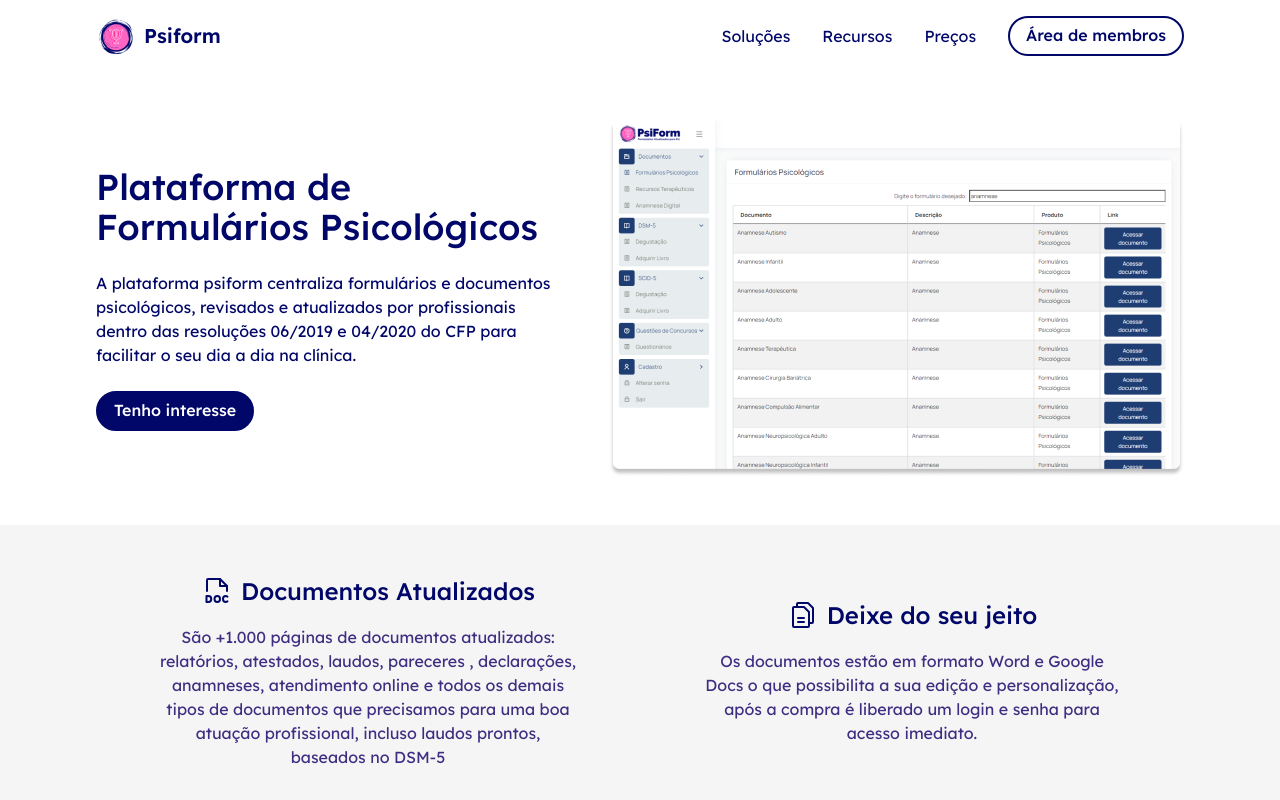
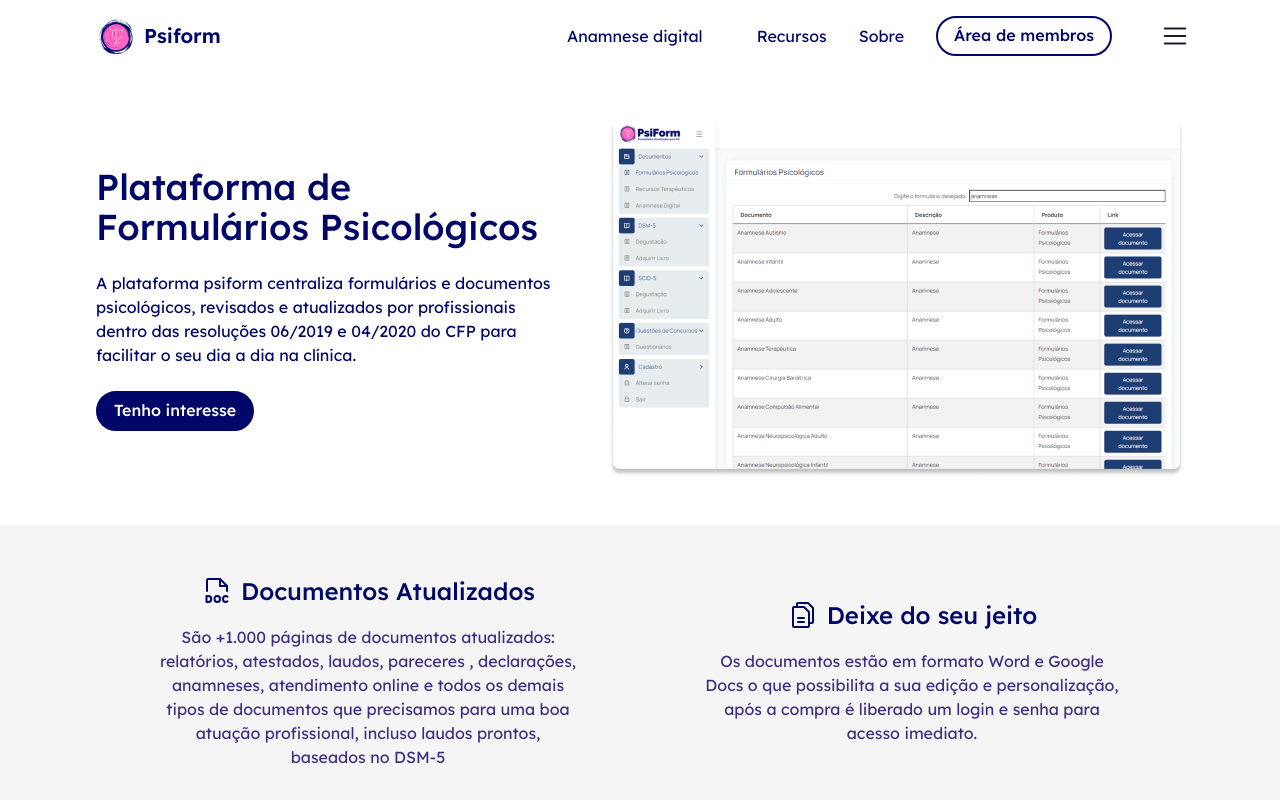
Before and after one commit to izaiasmorais/psiform, a React (Vite) app: page / in a window 1280 px wide. Shown: the top 800 px of the page. Built offline with nearby package versions, Linux system fonts and the light colour scheme.

Commit message:
chore: landing page completed

```diff
--- a/src/App.tsx
+++ b/src/App.tsx
@@ -1,4 +1,5 @@
 import { About } from "./components/About";
+import { Footer } from "./components/Footer";
 import { Forms } from "./components/Forms";
 import { Header } from "./components/Header";
 import { Main } from "./components/Main";
@@ -16,6 +17,7 @@
 			<Reports />
 			<About />
 			<Pricing />
+			<Footer />
 		</>
 	);
 }
--- a/src/components/About.tsx
+++ b/src/components/About.tsx
@@ -13,6 +13,8 @@
 				w="full"
 				py="3rem"
 				direction="column"
+				id="about"
+				textAlign="center"
 			>
 				<GTitle title="Sobre a plataforma de formulários" />
 
--- /dev/null
+++ b/src/components/Footer.tsx
@@ -0,0 +1,40 @@
+import { Flex, Link, Text } from "@chakra-ui/react";
+import { ArrowFatUp, InstagramLogo, Users, WhatsappLogo } from "phosphor-react";
+import { Layout } from "./Layout";
+import { PsiformLogo } from "./PsiformLogo";
+
+export function Footer() {
+	return (
+		<Flex bg="blue.900">
+			<Layout>
+				<Flex
+					w="full"
+					py="3rem"
+					color="white"
+					justify="space-between"
+					align="center"
+				>
+					<Flex direction="column" gap="1rem">
+						<PsiformLogo isWhite />
+						<Text>2022 © Psiform • Todos os direitos reservados</Text>
+					</Flex>
+
+					<Flex gap="1.5rem" align="center">
+						<Link href="https://acesso.psiform.com.br/logar">
+							<Users size={32} />
+						</Link>
+						<Link href="https://www.instagram.com/psi.form/">
+							<InstagramLogo size={32} />
+						</Link>
+						<Link href="https://api.whatsapp.com/send?1=pt_BR&phone=5511992367278">
+							<WhatsappLogo size={32} />
+						</Link>
+						<Link href="#header">
+							<ArrowFatUp size={32} />
+						</Link>
+					</Flex>
+				</Flex>
+			</Layout>
+		</Flex>
+	);
+}
--- a/src/components/Forms.tsx
+++ b/src/components/Forms.tsx
@@ -12,6 +12,7 @@
 				align="center"
 				justify="center"
 				direction="column"
+				id="resources"
 			>
 				<GTitle title="Formulários Psicológicos Atualizadoss" />
 
--- a/src/components/GButton.tsx
+++ b/src/components/GButton.tsx
@@ -8,6 +8,7 @@
 
 export function GButton({ text, isWhite, link, ...rest }: GButtonProps) {
 	return (
+		<Link href={link} textDecoration="none !important" display="block" w="full">
 			<Button
 				fontWeight={500}
 				borderRadius="50px"
@@ -21,9 +22,8 @@
 				}}
 				{...rest}
 			>
-			<Link href={link} textDecoration="none !important">
 				{text}
+			</Button>
 		</Link>
-		</Button>
 	);
 }
--- a/src/components/Header.tsx
+++ b/src/components/Header.tsx
@@ -1,6 +1,9 @@
-import { Flex, Image, Link, Text } from "@chakra-ui/react";
+import { Flex, Link, Text } from "@chakra-ui/react";
+import { CaretDown } from "phosphor-react";
 import { GButton } from "./GButton";
+import { HeaderMenu } from "./HeaderMenu";
 import { Layout } from "./Layout";
+import { PsiformLogo } from "./PsiformLogo";
 
 export function Header() {
 	return (
@@ -11,23 +14,21 @@
 				justify="space-between"
 				w="100%"
 				py="1rem"
+				id="header"
 			>
-				<Flex alignItems="center" gap=".5rem">
-					<Image src="/psiform.png" alt="Formulários Psicológicos" />
-					<Text as="h1" fontSize="1.25rem" fontWeight={600}>
-						Psiform
-					</Text>
-				</Flex>
+				<PsiformLogo />
 				<Flex as="nav" alignItems="center" gap="2rem">
-					<Text>Soluções</Text>
-					<Text>Recursos</Text>
-					<Link href="#price">Preços</Link>
-
+					<Link href="https://psiform.com.br/digital/" w="full">
+						Anamnese digital
+					</Link>
+					<Link href="#resources">Recursos</Link>
+					<Link href="#about">Sobre</Link>
 					<GButton
 						isWhite
 						text="Área de membros"
 						link="https://acesso.psiform.com.br/logar"
 					/>
+					<HeaderMenu />
 				</Flex>
 			</Flex>
 		</Layout>
--- /dev/null
+++ b/src/components/HeaderMenu.tsx
@@ -0,0 +1,65 @@
+import {
+	Button,
+	Flex,
+	Link,
+	Menu,
+	MenuButton,
+	MenuItem,
+	MenuList,
+} from "@chakra-ui/react";
+import { List } from "phosphor-react";
+import { GButton } from "./GButton";
+
+export function HeaderMenu() {
+	return (
+		<Menu>
+			<MenuButton
+				as={Button}
+				bg="transparent"
+				_focus={{ bg: "transparent" }}
+				_hover={{ bg: "transparent" }}
+				_active={{ bg: "transparent" }}
+			>
+				<List size={30} />
+			</MenuButton>
+
+			<MenuList bg="white" border="none" px="2" py="4" borderRadius="1rem">
+				<MenuItem _focus={{ bg: "transparent" }} bg="transparent" mb="1">
+					<Link
+						w="100%"
+						textDecoration="none"
+						fontSize="1rem"
+						href="https://psiform.com.br/digital/"
+					>
+						Anamnese digital
+					</Link>
+				</MenuItem>
+
+				<MenuItem mb="1" bg="transparent">
+					<Link
+						w="100%"
+						textDecoration="none"
+						fontSize="1rem"
+						href="#resources"
+					>
+						Recursos
+					</Link>
+				</MenuItem>
+
+				<MenuItem mb="1" bg="transparent">
+					<Link w="100%" textDecoration="none" fontSize="1rem" href="#about">
+						Sobre
+					</Link>
+				</MenuItem>
+
+				<Flex p="2">
+					<GButton
+						link="https://acesso.psiform.com.br/logar"
+						isWhite={false}
+						text="Área de membros"
+					/>
+				</Flex>
+			</MenuList>
+		</Menu>
+	);
+}
--- a/src/components/Main.tsx
+++ b/src/components/Main.tsx
@@ -18,6 +18,7 @@
 						na clínica.
 					</Text>
 					<GButton
+						link="https://pay.hotmart.com/O54058716T?checkoutMode=10"
 						isWhite={false}
 						text="Tenho interesse"
 						maxWidth="max-content"
--- a/src/components/Pricing.tsx
+++ b/src/components/Pricing.tsx
@@ -8,7 +8,7 @@
 
 	return (
 		<Layout>
-			<Flex w="full" align="center" justify="center" gap="3rem" mb="10rem">
+			<Flex w="full" align="center" justify="center" gap="3rem" mb="3rem">
 				<Flex
 					direction="column"
 					align="center"
--- /dev/null
+++ b/src/components/PsiformLogo.tsx
@@ -0,0 +1,21 @@
+import { Flex, Text, Image } from "@chakra-ui/react";
+
+interface Props {
+	isWhite?: boolean;
+}
+
+export function PsiformLogo({ isWhite }: Props) {
+	return (
+		<Flex alignItems="center" gap=".5rem">
+			<Image src="/psiform.png" alt="Formulários Psicológicos" />
+			<Text
+				as="h1"
+				fontSize="1.25rem"
+				fontWeight={600}
+				color={isWhite ? "white" : "blue.900"}
+			>
+				Psiform
+			</Text>
+		</Flex>
+	);
+}
```
Lines whose indentation alone changed are shown as unchanged.
